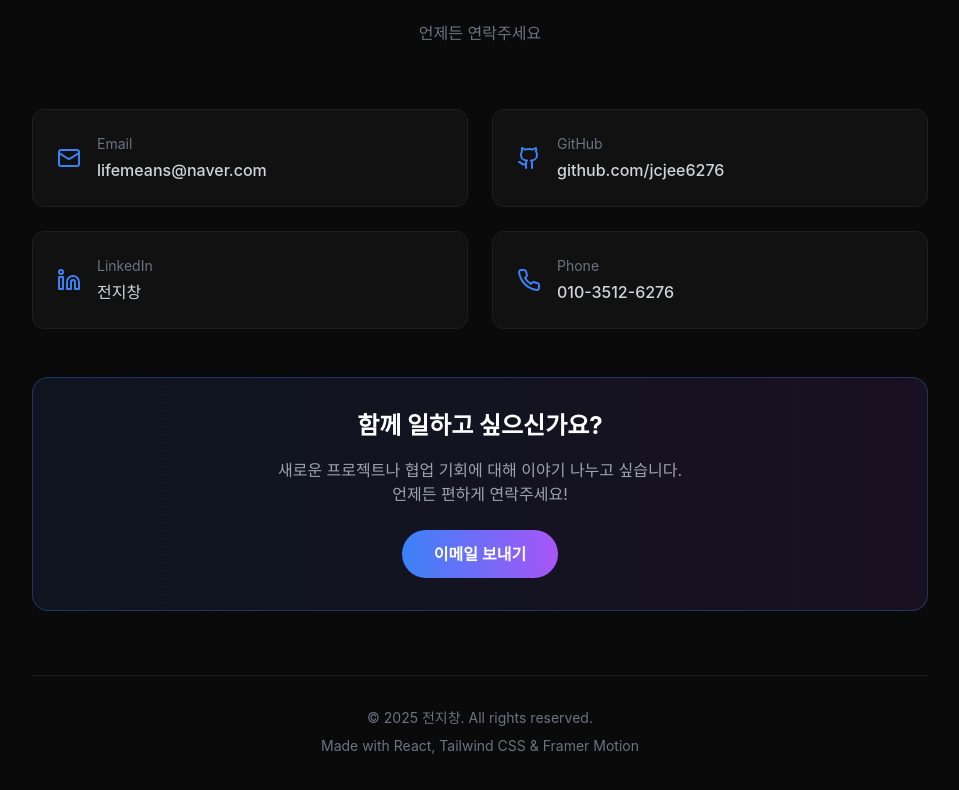
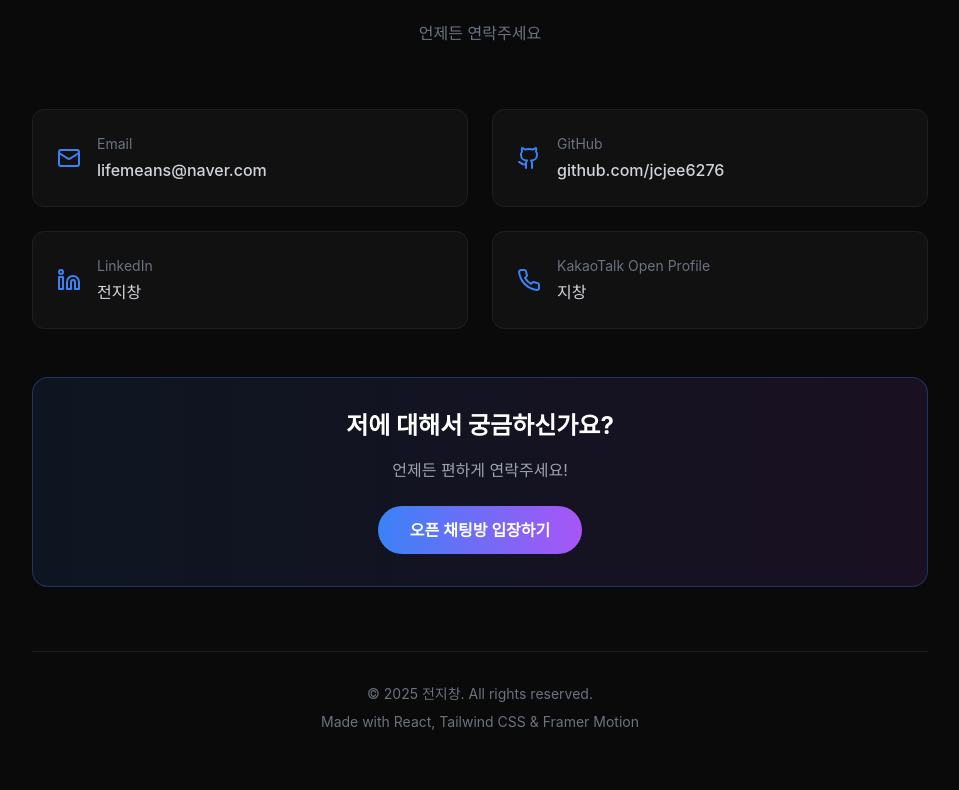
Before and after one commit to jcjee6276/jjc, a React (Vite) app: page / in a window 1280 px wide. Shown: the part 5059-5849 px from the top of the page, without its empty margins (160-1119 px from the left). Built offline with nearby package versions, Linux system fonts and the light colour scheme.

Commit message:
feat : 연락처 추가

```diff
--- a/src/components/Contact.jsx
+++ b/src/components/Contact.jsx
@@ -8,7 +8,7 @@ const contactInfo = [
         icon: <Mail size={24} />,
         label: 'Email',
         value: 'lifemeans@naver.com',
-        link: 'lifemeans@naver.com',
+        link: '',
     },
     {
         icon: <Github size={24} />,
@@ -24,9 +24,9 @@ const contactInfo = [
     },
     {
         icon: <Phone size={24} />,
-        label: 'Phone',
-        value: '010-3512-6276',
-        link: 'tel:01035126276',
+        label: 'KakaoTalk Open Profile',
+        value: '지창',
+        link: 'https://open.kakao.com/o/sG8O2sWe',
     },
 ]
 
@@ -78,17 +78,15 @@ export default function Contact() {
                         transition={{ duration: 0.6, delay: 0.6 }}
                         className="text-center p-8 bg-gradient-to-r from-blue-500/10 to-purple-500/10 border border-blue-500/30 rounded-2xl"
                     >
-                        <h3 className="text-2xl font-bold mb-4">함께 일하고 싶으신가요?</h3>
+                        <h3 className="text-2xl font-bold mb-4">저에 대해서 궁금하신가요?</h3>
                         <p className="text-gray-400 mb-6">
-                            새로운 프로젝트나 협업 기회에 대해 이야기 나누고 싶습니다.
-                            <br />
                             언제든 편하게 연락주세요!
                         </p>
                         <a
-                            href="mailto:your.email@example.com"
+                            href="https://open.kakao.com/o/sG8O2sWe"
                             className="inline-block px-8 py-3 bg-gradient-to-r from-blue-500 to-purple-500 rounded-full hover:scale-105 transition-transform duration-200 font-semibold"
                         >
-                            이메일 보내기
+                            오픈 채팅방 입장하기
                         </a>
                     </motion.div>
 
```
